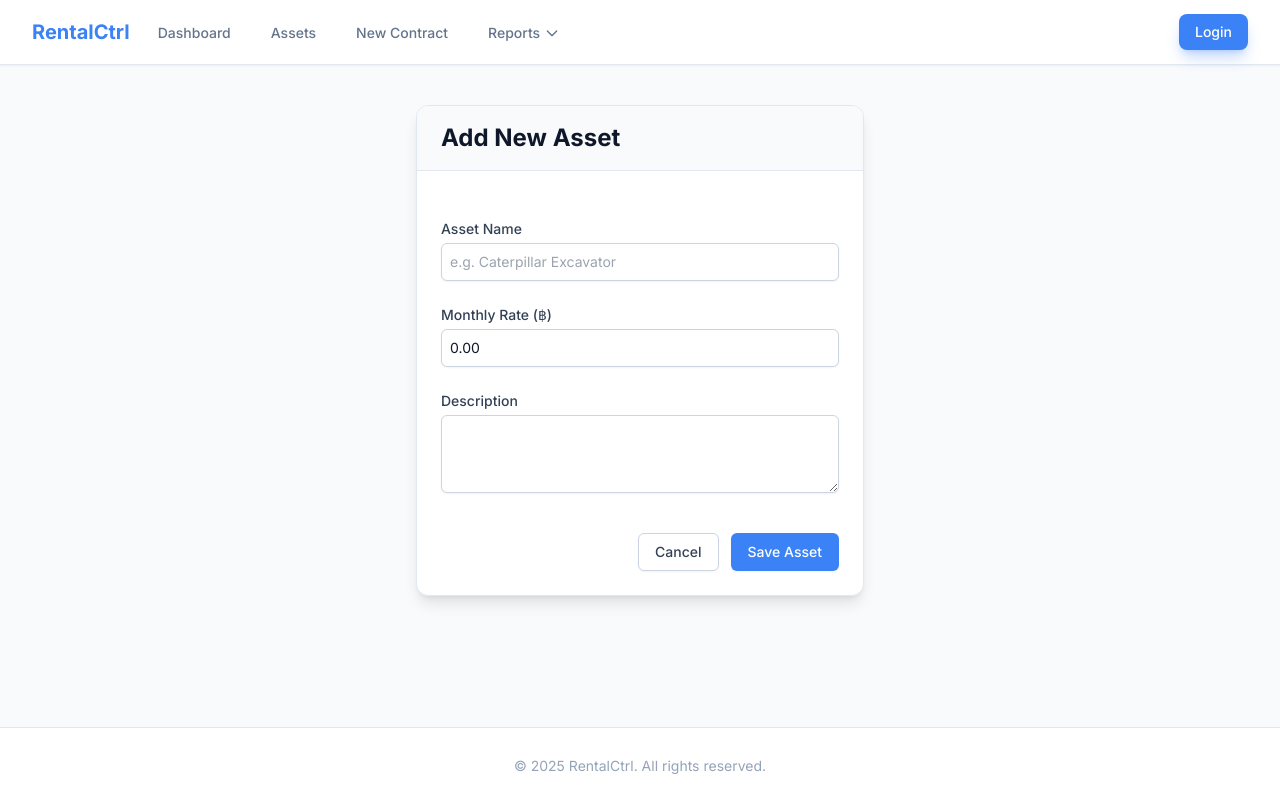
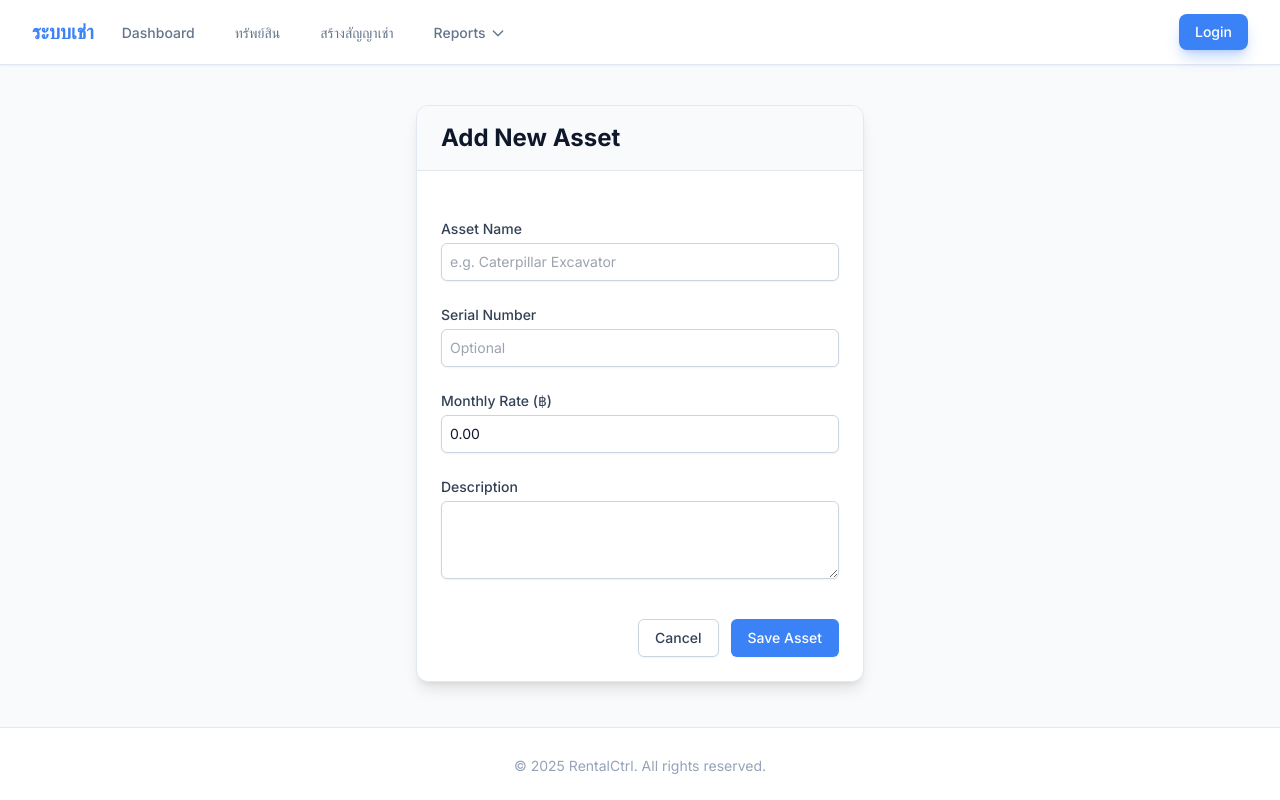
Before and after one commit to songsaks/contracts, a Django app: page /assets/new/ in a window 1280 px wide. Run offline with Django 5.2, Linux system fonts and the light colour scheme; some libraries are stand-ins or nearby versions.

Commit message:
change menu to thai and add asset serial no

```diff
--- a/rentals/admin.py
+++ b/rentals/admin.py
@@ -3,9 +3,9 @@ from .models import Asset, Tenant, Contract
 
 @admin.register(Asset)
 class AssetAdmin(admin.ModelAdmin):
-    list_display = ('name', 'monthly_rate', 'status', 'created_at')
+    list_display = ('name', 'serial_number', 'monthly_rate', 'status', 'created_at')
     list_filter = ('status',)
-    search_fields = ('name', 'description')
+    search_fields = ('name', 'description', 'serial_number')
 
 @admin.register(Tenant)
 class TenantAdmin(admin.ModelAdmin):
--- a/rentals/models.py
+++ b/rentals/models.py
@@ -10,6 +10,7 @@ class Asset(models.Model):
     ]
 
     name = models.CharField(max_length=100)
+    serial_number = models.CharField(max_length=100, blank=True, null=True, unique=True, help_text="Asset Serial Number")
     description = models.TextField(blank=True)
     status = models.CharField(max_length=20, choices=STATUS_CHOICES, default='AVAILABLE')
     monthly_rate = models.DecimalField(max_digits=10, decimal_places=2, default=Decimal('0.00'))
--- a/rentals/templates/rentals/asset_edit.html
+++ b/rentals/templates/rentals/asset_edit.html
@@ -13,6 +13,11 @@
             <div>
                 <label for="name" class="block text-sm font-medium text-slate-700 mb-1">Asset Name</label>
                 <input type="text" name="name" id="name" value="{{ asset.name }}" required class="shadow-sm focus:ring-primary focus:border-primary block w-full sm:text-sm border-slate-300 rounded-md border p-2">
+            </div>
+
+            <div>
+                <label for="serial_number" class="block text-sm font-medium text-slate-700 mb-1">Serial Number</label>
+                <input type="text" name="serial_number" id="serial_number" value="{{ asset.serial_number|default:'' }}" class="shadow-sm focus:ring-primary focus:border-primary block w-full sm:text-sm border-slate-300 rounded-md border p-2">
             </div>
 
             <div>
--- a/rentals/templates/rentals/asset_form.html
+++ b/rentals/templates/rentals/asset_form.html
@@ -13,6 +13,11 @@
             <div>
                 <label for="name" class="block text-sm font-medium text-slate-700 mb-1">Asset Name</label>
                 <input type="text" name="name" id="name" required class="shadow-sm focus:ring-primary focus:border-primary block w-full sm:text-sm border-slate-300 rounded-md border p-2" placeholder="e.g. Caterpillar Excavator">
+            </div>
+
+            <div>
+                <label for="serial_number" class="block text-sm font-medium text-slate-700 mb-1">Serial Number</label>
+                <input type="text" name="serial_number" id="serial_number" class="shadow-sm focus:ring-primary focus:border-primary block w-full sm:text-sm border-slate-300 rounded-md border p-2" placeholder="Optional">
             </div>
 
             <div>
--- a/rentals/templates/rentals/asset_list.html
+++ b/rentals/templates/rentals/asset_list.html
@@ -15,6 +15,7 @@
             <thead class="bg-slate-50">
                 <tr>
                     <th class="px-6 py-3 text-left text-xs font-medium text-slate-500 uppercase tracking-wider">Name</th>
+                    <th class="px-6 py-3 text-left text-xs font-medium text-slate-500 uppercase tracking-wider">Serial No</th>
                     <th class="px-6 py-3 text-left text-xs font-medium text-slate-500 uppercase tracking-wider">Monthly Rate</th>
                     <th class="px-6 py-3 text-left text-xs font-medium text-slate-500 uppercase tracking-wider">Status</th>
                     <th class="px-6 py-3 text-left text-xs font-medium text-slate-500 uppercase tracking-wider">Description</th>
@@ -25,6 +26,7 @@
                 {% for asset in assets %}
                 <tr class="hover:bg-slate-50 transition-colors">
                     <td class="px-6 py-4 whitespace-nowrap font-medium text-slate-900">{{ asset.name }}</td>
+                    <td class="px-6 py-4 whitespace-nowrap text-slate-500 font-mono text-xs">{{ asset.serial_number|default:"-" }}</td>
                     <td class="px-6 py-4 whitespace-nowrap text-slate-600">&#3647;{{ asset.monthly_rate|intcomma }}</td>
                     <td class="px-6 py-4 whitespace-nowrap">
                         <span class="inline-flex items-center px-2.5 py-0.5 rounded-full text-xs font-medium
--- a/rentals/views.py
+++ b/rentals/views.py
@@ -28,9 +28,10 @@ def asset_list(request):
 def asset_create(request):
     if request.method == 'POST':
         name = request.POST.get('name')
+        serial_number = request.POST.get('serial_number')
         description = request.POST.get('description')
         monthly_rate = request.POST.get('monthly_rate')
-        Asset.objects.create(name=name, description=description, monthly_rate=monthly_rate)
+        Asset.objects.create(name=name, serial_number=serial_number, description=description, monthly_rate=monthly_rate)
         messages.success(request, 'Asset created successfully.')
         return redirect('rentals:asset_list')
     return render(request, 'rentals/asset_form.html')
@@ -39,6 +40,7 @@ def asset_edit(request, pk):
     asset = get_object_or_404(Asset, pk=pk)
     if request.method == 'POST':
         asset.name = request.POST.get('name')
+        asset.serial_number = request.POST.get('serial_number')
         asset.description = request.POST.get('description')
         asset.monthly_rate = request.POST.get('monthly_rate')
 
@@ -176,9 +178,15 @@ def reports(request):
     if tenant_id:
         rentals = rentals.filter(tenant_id=tenant_id)
 
+    status = request.GET.get('status')
+    if status:
+        rentals = rentals.filter(status=status)
+
     return render(request, 'rentals/reports.html', {
         'rentals': rentals,       # Filtered
         'all_rentals': base_query, # Unfiltered for print
         'tenants': tenants,
-        'selected_tenant': int(tenant_id) if tenant_id else None
+        'selected_tenant': int(tenant_id) if tenant_id else None,
+        'status_choices': Contract.STATUS_CHOICES,
+        'selected_status': status,
     })
--- a/templates/base.html
+++ b/templates/base.html
@@ -28,17 +28,17 @@
             <div class="flex justify-between h-16">
                 <div class="flex">
                     <div class="flex-shrink-0 flex items-center">
-                        <a href="{% url 'rentals:dashboard' %}" class="text-xl font-bold text-primary">RentalCtrl</a>
+                        <a href="{% url 'rentals:dashboard' %}" class="text-xl font-bold text-primary">ระบบเช่า</a>
                     </div>
                     <div class="hidden sm:ml-6 sm:flex sm:space-x-8">
                         <a href="{% url 'rentals:dashboard' %}" class="border-transparent text-slate-500 hover:border-slate-300 hover:text-slate-700 inline-flex items-center px-1 pt-1 border-b-2 text-sm font-medium">
                             Dashboard
                         </a>
                         <a href="{% url 'rentals:asset_list' %}" class="border-transparent text-slate-500 hover:border-slate-300 hover:text-slate-700 inline-flex items-center px-1 pt-1 border-b-2 text-sm font-medium">
-                            Assets
+                            ทรัพย์สิน
                         </a>
                         <a href="{% url 'rentals:contract_create' %}" class="border-transparent text-slate-500 hover:border-slate-300 hover:text-slate-700 inline-flex items-center px-1 pt-1 border-b-2 text-sm font-medium">
-                            New Contract
+                            สร้างสัญญาเช่า
                         </a>
                         <div class="relative group h-full flex items-center">
                             <button type="button" class="border-transparent text-slate-500 hover:border-slate-300 hover:text-slate-700 inline-flex items-center px-1 pt-1 border-b-2 text-sm font-medium h-full focus:outline-none">
```
Also changed, not shown: rentals/templates/rentals/reports.html (+11 -0 lines), rentals/migrations/0002_asset_serial_number.py (added).
